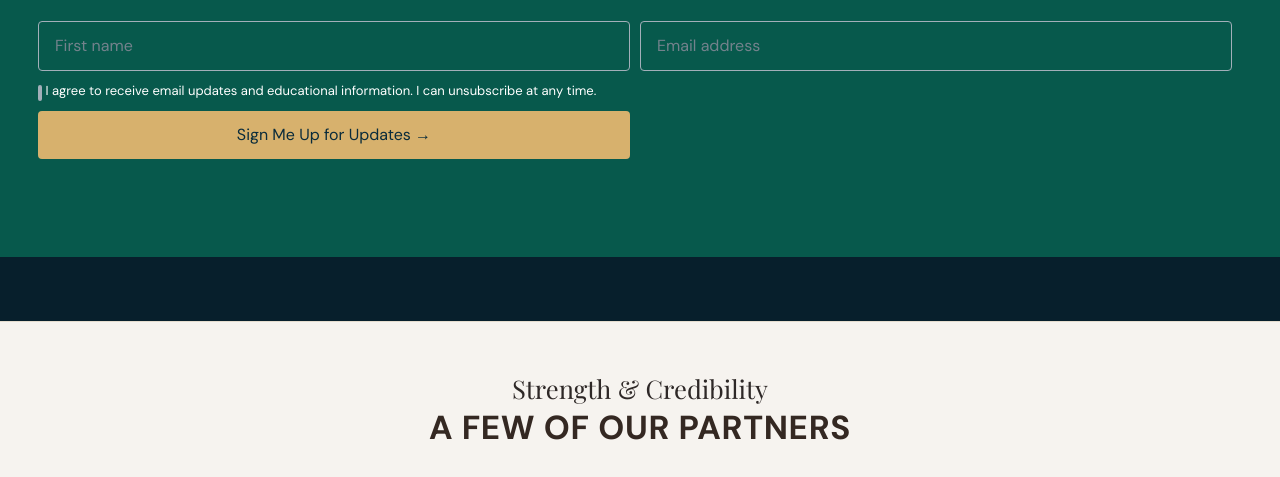
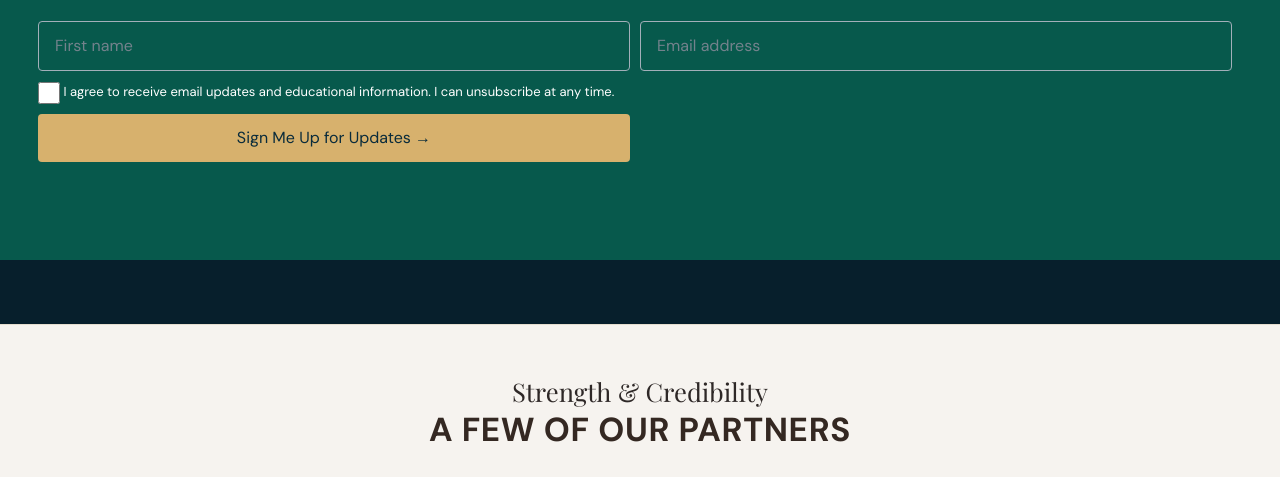
Before and after one commit to 626consulting/Bridge-the-Wealth-Financial, a plain HTML site: page book/index.html in a window 1280 px wide. Shown: the part 4174-4651 px from the top of the page. Drawn offline with nearby package versions, Linux system fonts and the light colour scheme; a web font is replaced by a local one.

Commit message:
Make email updates consent checkbox easy to select

```diff
--- a/book/index.html
+++ b/book/index.html
@@ -522,17 +522,38 @@
       grid-column: 1 / -1;
       display: flex;
       align-items: flex-start;
-      gap: 10px;
+      gap: 12px;
+      width: 100%;
       color: #fff;
       font-size: 13px;
       line-height: 1.5;
+      cursor: pointer;
+      user-select: none;
     }
     .subscribe-consent input[type="checkbox"] {
-      width: auto;
-      flex: 0 0 auto;
-      margin: 3px 0 0;
-      accent-color: var(--gold);
-    }
+      display: inline-block !important;
+      appearance: auto !important;
+      -webkit-appearance: checkbox !important;
+      flex: 0 0 22px !important;
+      width: 22px !important;
+      min-width: 22px !important;
+      max-width: 22px !important;
+      height: 22px !important;
+      min-height: 22px !important;
+      padding: 0 !important;
+      margin: 1px 0 0 !important;
+      border: 2px solid #ffffff !important;
+      border-radius: 4px;
+      background: #fff !important;
+      box-shadow: none !important;
+      accent-color: #d7b16d;
+      cursor: pointer;
+    }
+    .subscribe-consent:focus-within input[type="checkbox"] {
+      outline: 3px solid #f1d89e;
+      outline-offset: 3px;
+    }
+    .subscribe-consent span { flex: 1 1 auto; cursor: pointer; }
 
     .subscribe article {
       margin: 0;
@@ -2355,7 +2376,7 @@ nav .nav-caret{font-size:.8em;color:var(--gold);}
         <input type="text" id="updates-firstname" name="name" autocomplete="given-name" placeholder="First name" aria-label="First name" required>
         <input type="email" id="updates-email" name="email" autocomplete="email" placeholder="Email address" aria-label="Email address" required>
         <label class="subscribe-consent">
-          <input type="checkbox" name="email_updates_consent" value="Yes, I agree to receive email updates and educational information." required>
+          <input id="email-updates-consent" type="checkbox" name="email_updates_consent" value="Yes, I agree to receive email updates and educational information." required>
           <span>I agree to receive email updates and educational information. I can unsubscribe at any time.</span>
         </label>
         <button type="submit">Sign Me Up for Updates →</button>
```
